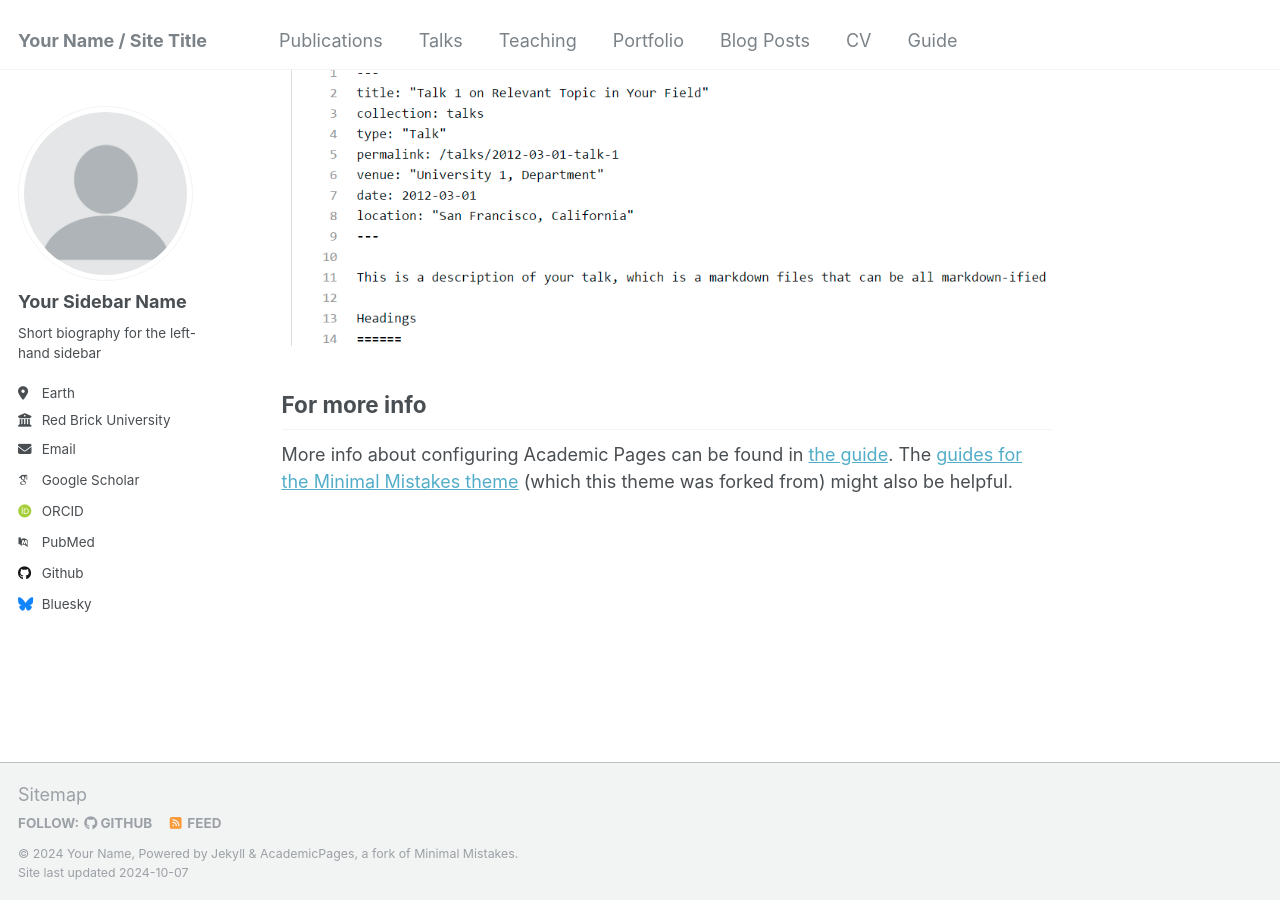
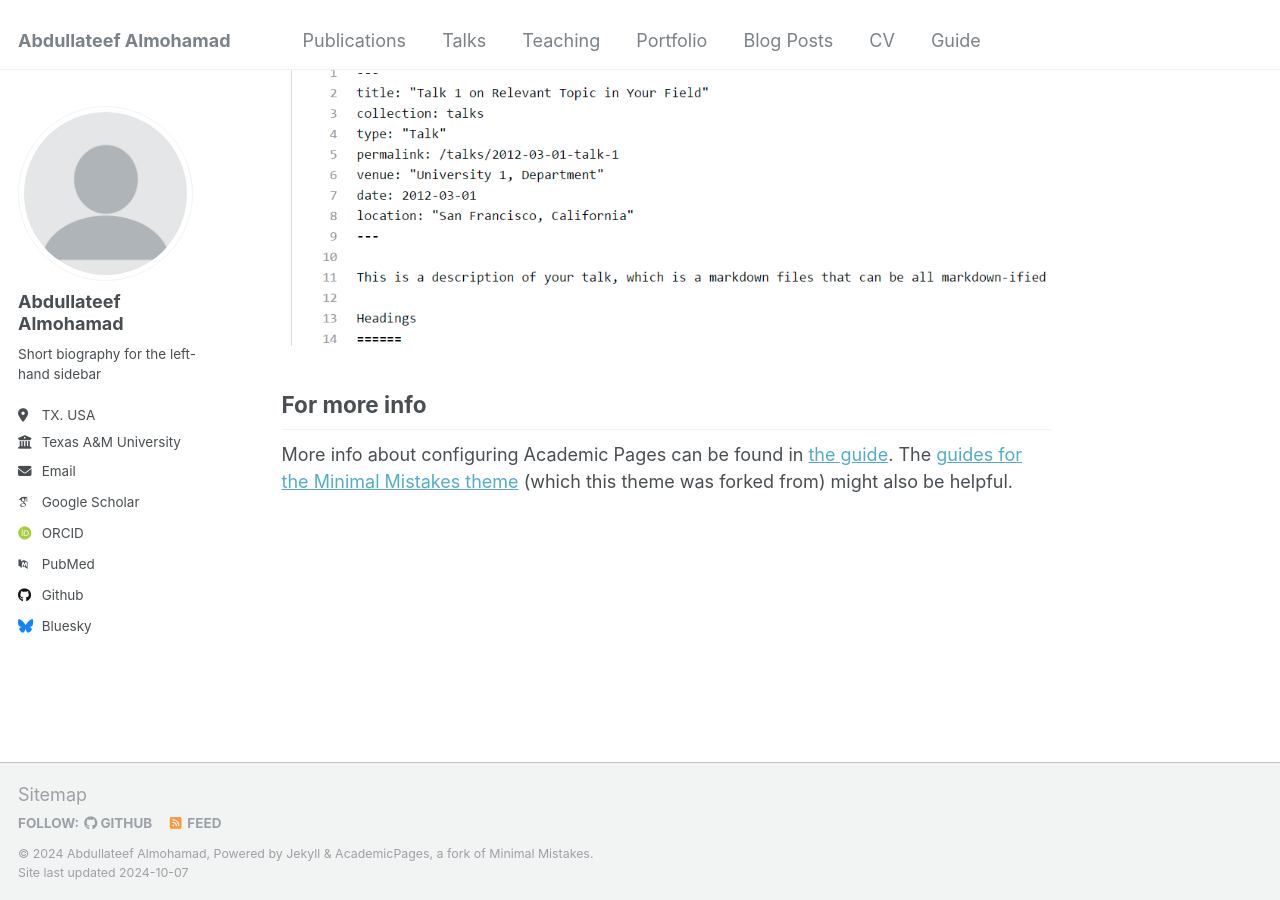
Before and after one commit to AbdullateefAlmohamad/AbdullateefAlmohamad, a Jekyll site: the page built from _pages/about.md, in a window 1280 px wide and 900 px high, scrolled down 2643 px. Built offline with Jekyll 4.4.1, drawn with Linux system fonts in a browser that asks for light colours; some web fonts are replaced.

Commit message:
Update _config.yml

```diff
--- a/_config.yml
+++ b/_config.yml
@@ -5,12 +5,12 @@
 # For technical reasons, this file is *NOT* reloaded automatically when you use
 # `jekyll serve -l -H localhost`. If you change this file, please restart the
 # server process.
-
+theme: jekyll-theme-minimal
 # Basic Site Settings
 locale                   : "en-US"
-title                    : "Your Name / Site Title"
+title                    : "Abdullateef Almohamad"
 title_separator          : "-"
-name                     : &name "Your Name"
+name                     : &name "Abdullateef Almohamad"
 description              : &description "personal description"
 url                      : https://academicpages.github.io # the base hostname & protocol for your site e.g. "https://mmistakes.github.io"
 baseurl                  : "" # the subpath of your site, e.g. "/blog"
@@ -22,17 +22,17 @@ repository               : "academicpages/academicpages.github.io"
 author:
   # Biographic information
   avatar           : "profile.png"
-  name             : "Your Sidebar Name"
+  name             : "Abdullateef Almohamad"
   pronouns         : # example: "she/her"
   bio              : "Short biography for the left-hand sidebar"
-  location         : "Earth"
-  employer         : "Red Brick University"
+  location         : "TX. USA"
+  employer         : "Texas A&M University"
   uri              : # URL
   email            : "none@example.org"
 
   # Academic websites
   arxiv            : # URL - Update with the correct link to your profile
-  googlescholar    : "https://scholar.google.com/citations?user=PS_CX0AAAAAJ"
+  googlescholar    : "https://scholar.google.com/citations?user=Q8QWEbgAAAAJ&hl=en&oi=ao"
   impactstory      : # URL
   orcid            : "http://orcid.org/yourorcidurl"
   semantic         : # URL
```
